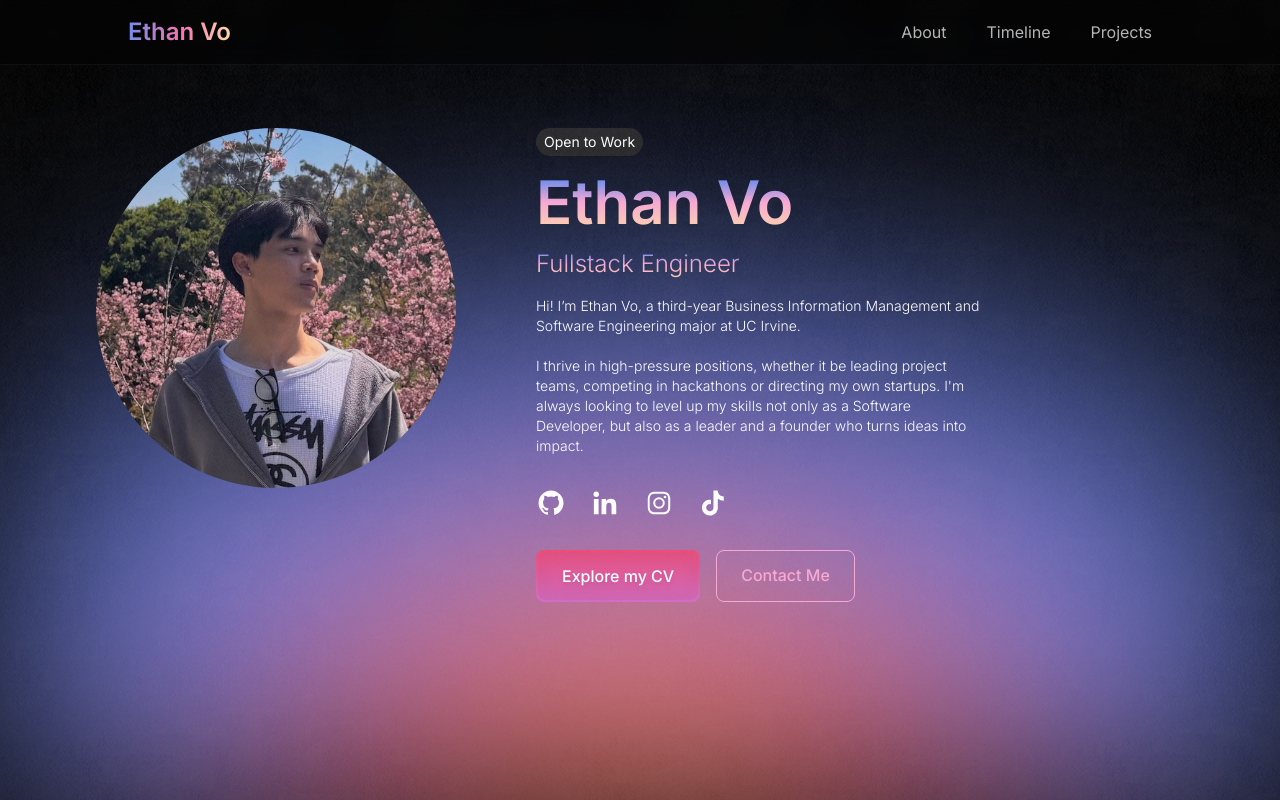
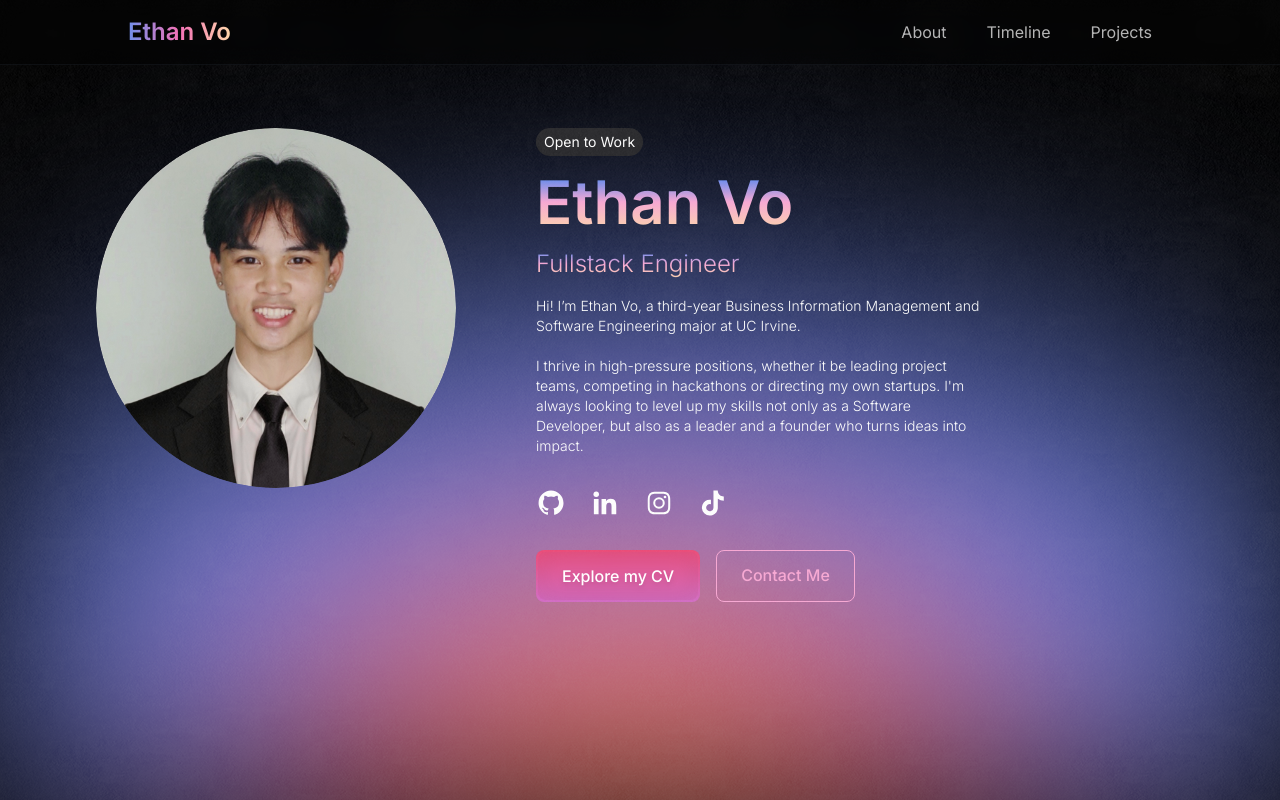
Before and after one commit to ethnvo/portfolio, a React (Vite) app: page / in a window 1280 px wide. Shown: the top 800 px of the page. Built offline with nearby package versions, Linux system fonts and the light colour scheme.

Commit message:
updated pfp

```diff
--- a/src/components/About.tsx
+++ b/src/components/About.tsx
@@ -44,7 +44,7 @@ const About = () => {
         {/* Image wrapper */}
         <div className="flex justify-center md:justify-start">
           <img
-            src="profileimg2.jpg"
+            src="headshot.png"
             alt="Profile Picture of Ethan Vo"
             className="
               w-48
```
Also changed, not shown: 1 other file (tests, documents, lock files or other folders).
